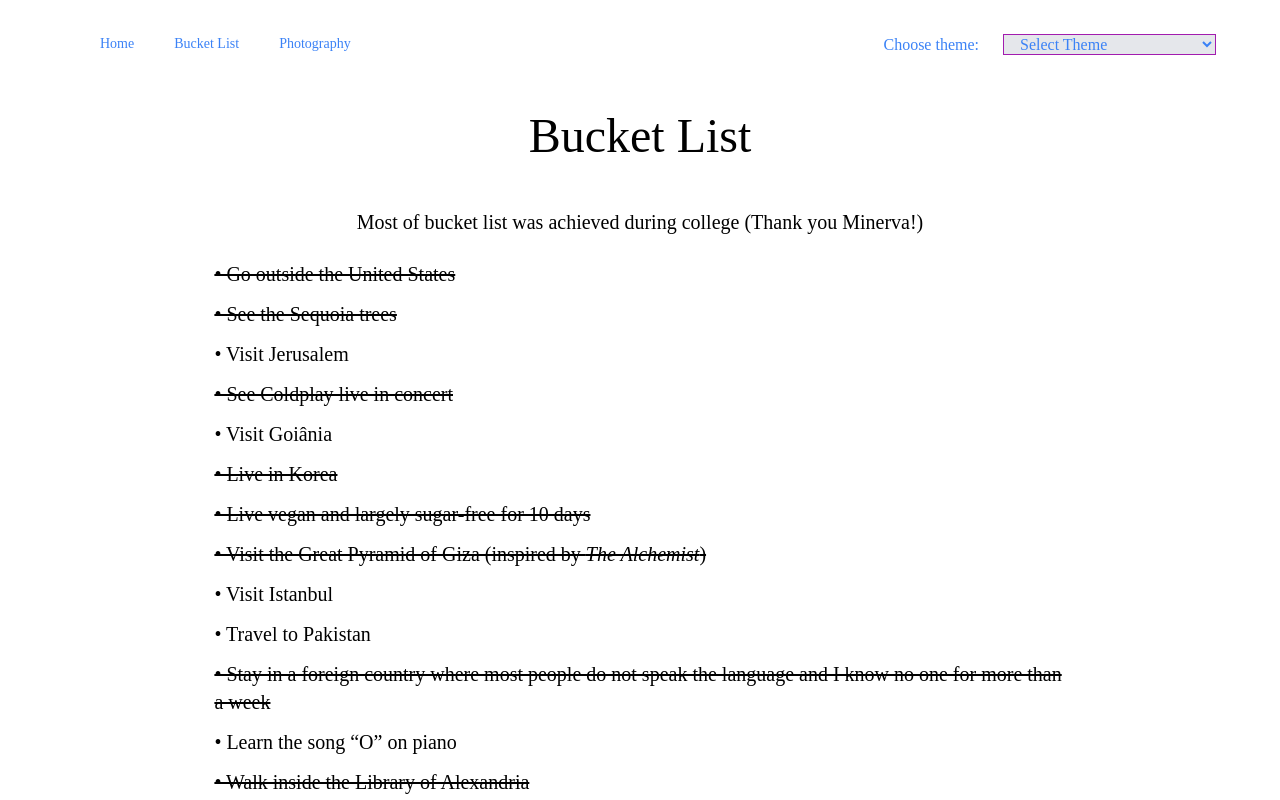
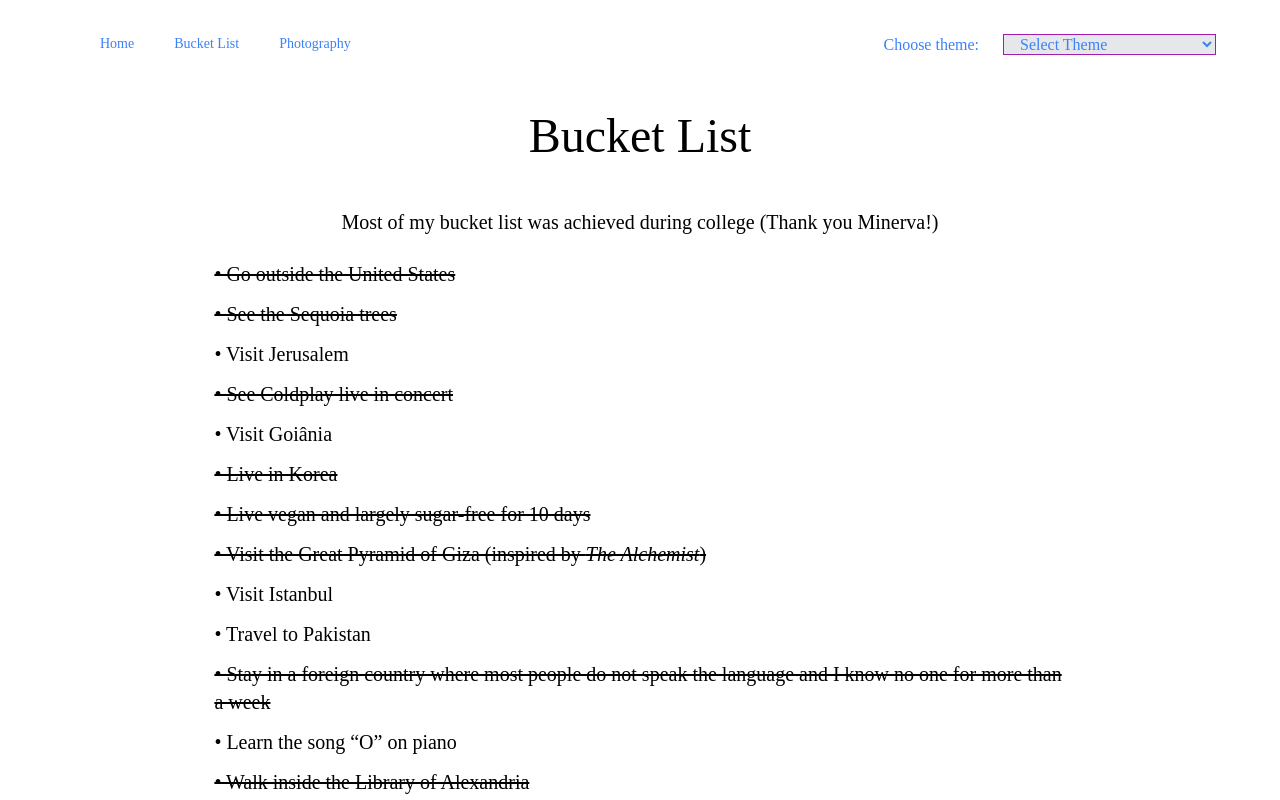
Before and after one commit to brianreworded/brian-portfolio, a Next.js app: page /bucket-list in a window 1280 px wide. Shown: the top 800 px of the page. Built offline with nearby package versions, Linux system fonts and the light colour scheme.

Commit message:
Update bucket-list.tsx

```diff
--- a/pages/bucket-list.tsx
+++ b/pages/bucket-list.tsx
@@ -13,7 +13,7 @@ const BucketList: NextPage = () => {
 
       </h1>
 
-      <p className= 'text-xl text-center'> Most of bucket list was achieved during college (Thank you Minerva!)</p>
+      <p className= 'text-xl text-center'> Most of my bucket list was achieved during college (Thank you Minerva!)</p>
 
 
 
```
